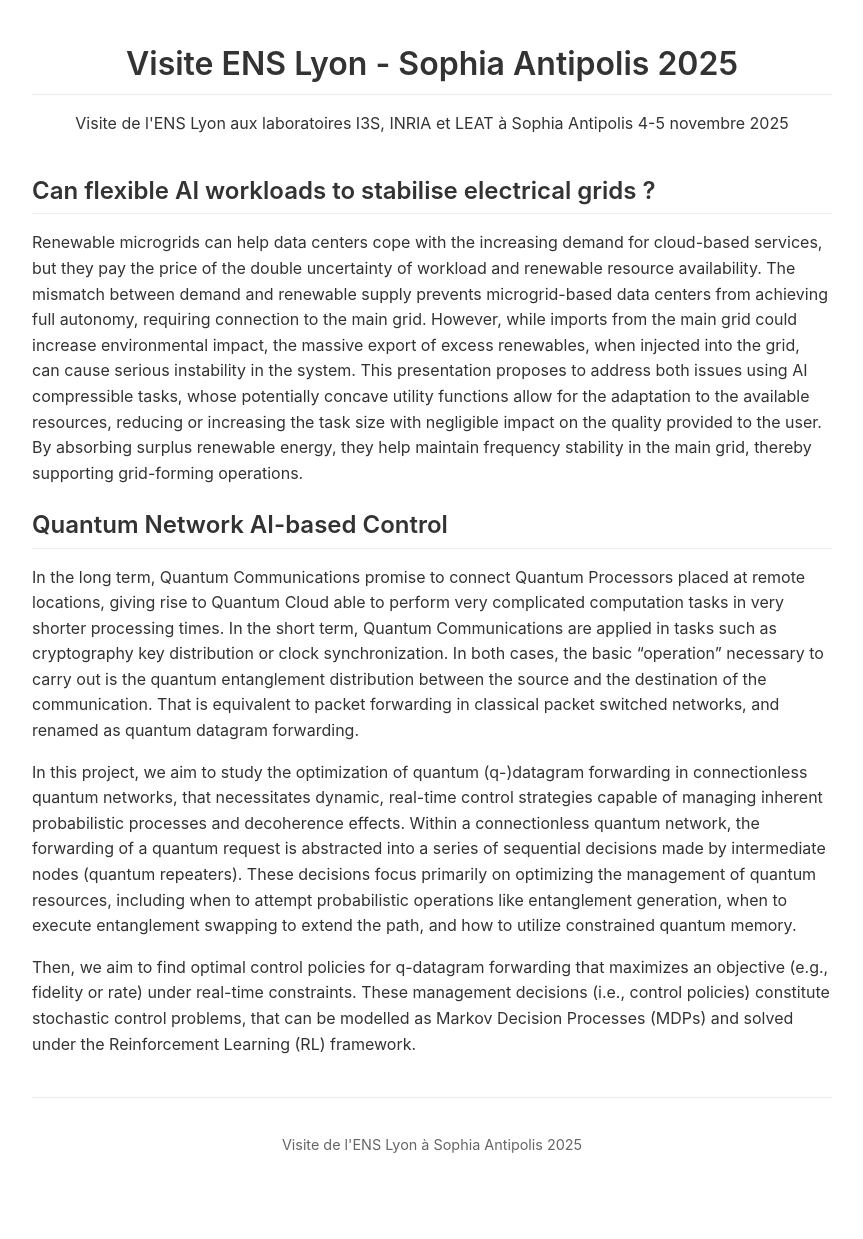
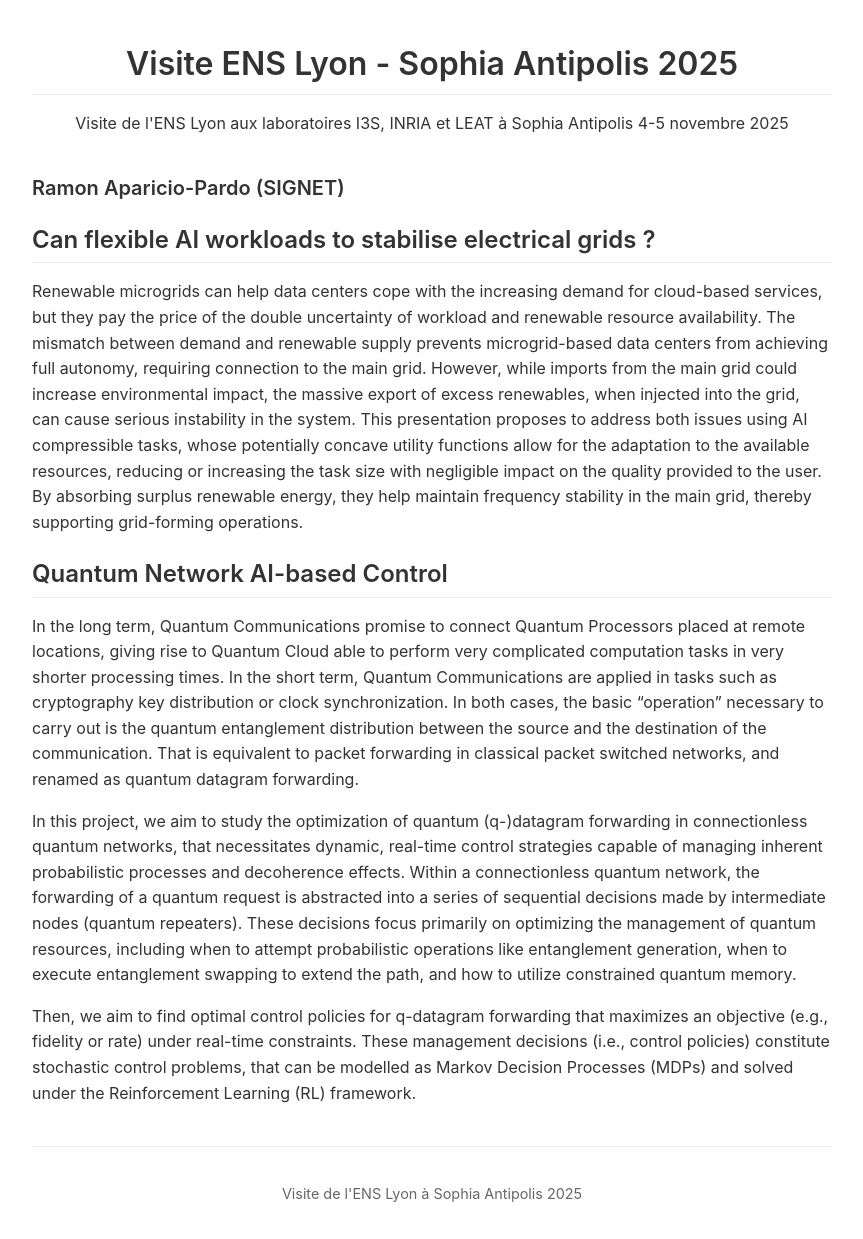
Before and after one commit to etiloz/visite-ens-lyon-sophia-2025.github.io, a Jekyll site: the page built from algorithmes/resumes/ramon-aparicio.md, in a window 1280 px wide. Shown: the whole page, without its empty margins (208-1071 px from the left). Built offline with Jekyll 4.4.1, drawn with Linux system fonts in a browser that asks for light colours; before the commit the page ends 1190 px from its top, so only the background shows below that.

Commit message:
abstract ramon ajout nom

```diff
--- a/algorithmes/resumes/ramon-aparicio.md
+++ b/algorithmes/resumes/ramon-aparicio.md
@@ -2,7 +2,7 @@
 layout: default
 title: Exposés de R. Aparicio-Pardo
 ---
-
+### Ramon Aparicio-Pardo (SIGNET)
 
 ## Can flexible AI workloads to stabilise electrical grids ?
 
```
